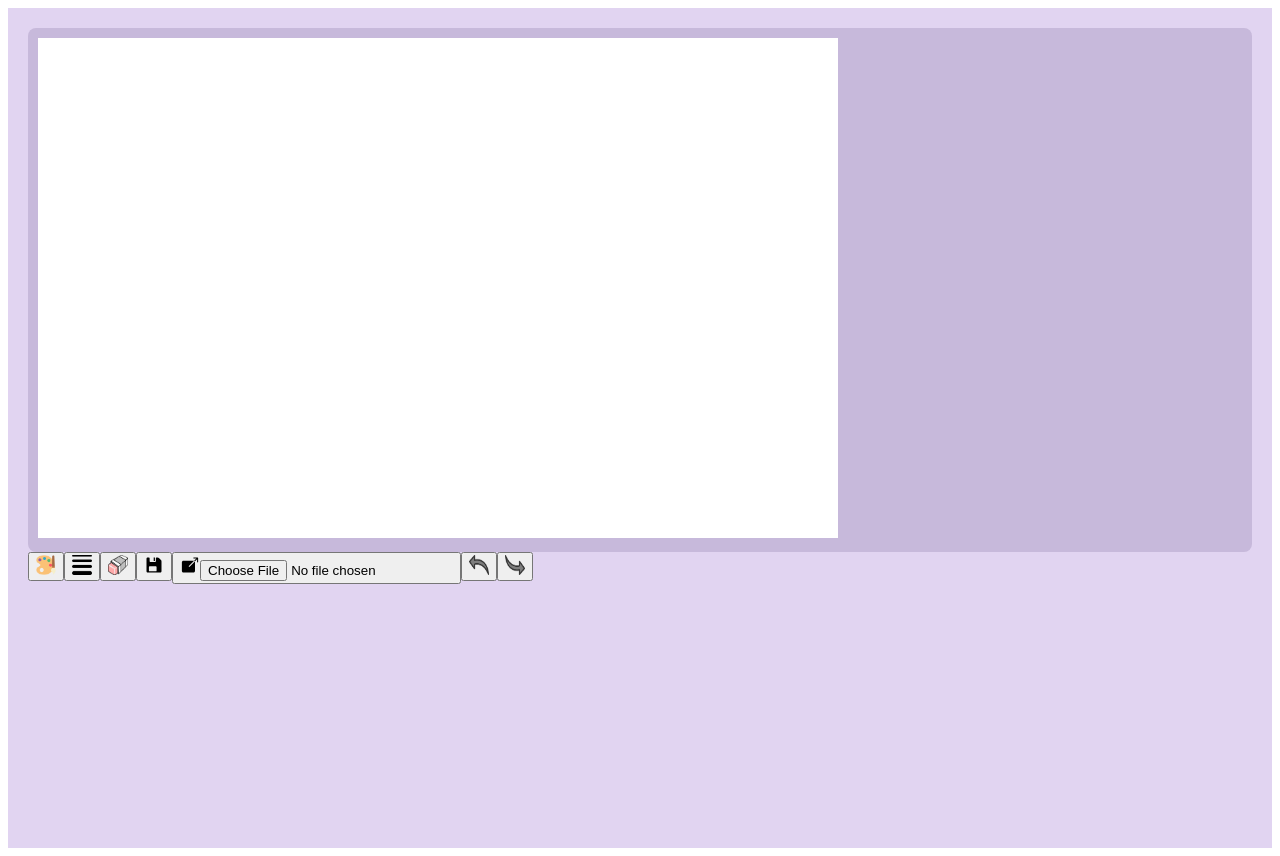
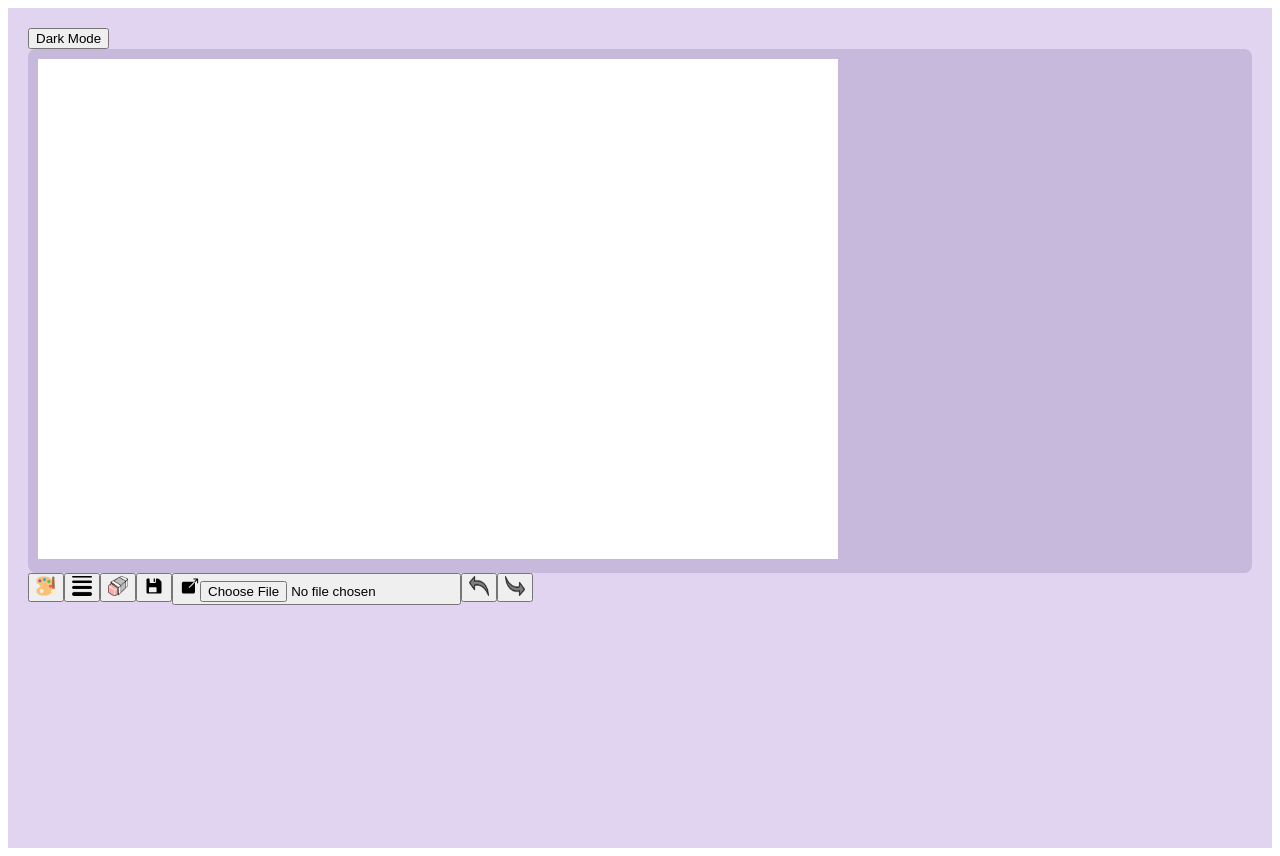
Before and after one commit to Niranshu-Mittal/agulousssip, a React (Vite) app in the folder src/renderer/: page / in a window 1280 px wide. Built offline with nearby package versions, Linux system fonts and the light colour scheme.

Commit message:
Refactor Home component, add dark mode toggle

```diff
--- a/src/renderer/src/components/Home.jsx
+++ b/src/renderer/src/components/Home.jsx
@@ -21,6 +21,7 @@ export default function Home() {
     const [eraserMode, setEraserMode] = useState(false)
     const [undoStack, setUndoStack] = useState([]) // Stack for undo
     const [redoStack, setRedoStack] = useState([]) // Stack for redo
+    const [darkMode, setDarkMode] = useState(false) // State for dark mode
 
     useEffect(() => {
         const canvas = canvasRef.current
@@ -232,16 +233,28 @@ export default function Home() {
         set_Color_Pallete_Menu_Active(false)
     }
 
+    const toggleDarkMode = () => {
+        setDarkMode(!darkMode)
+    }
+
     return (
-        <div>
-            <div className='grid items-center justify-items-center justify-center gap-5 relative' style={{ backgroundColor: '#e1d4f1', padding: '20px', height: '100vh' }}>
-                <div className='relative' style={{ backgroundColor: '#c7b9db', padding: '10px', borderRadius: '8px' }}>
+        <div className={darkMode ? 'dark' : ''}>
+            <div className='grid items-center justify-items-center justify-center gap-5 relative' style={{ backgroundColor: darkMode ? '#333' : '#e1d4f1', padding: '20px', height: '100vh' }}>
+                <div className='absolute top-0 right-0 m-4'>
+                    <Button
+                        className='w-15 h-15 bg-[#9b6ae0] hover:bg-[#7d4ec7] focus:bg-[#b083ed] active:bg-[#6e3fa5]'
+                        onClick={toggleDarkMode}
+                    >
+                        {darkMode ? 'Light Mode' : 'Dark Mode'}
+                    </Button>
+                </div>
+                <div className='relative' style={{ backgroundColor: darkMode ? '#555' : '#c7b9db', padding: '10px', borderRadius: '8px' }}>
                     <canvas
                         className='rounded-sm shadow-sm'
                         width={800}
                         height={500}
                         ref={canvasRef}
-                        style={{ backgroundColor: '#ffffff' }}
+                        style={{ backgroundColor: darkMode ? '#222' : '#ffffff' }}
                     >
                     </canvas>
                     {line_width_menu_active &&
@@ -314,15 +327,13 @@ export default function Home() {
                             className='w-15 h-15 bg-[#9b6ae0] hover:bg-[#7d4ec7] focus:bg-[#b083ed] active:bg-[#6e3fa5]'
                             onClick={handleUndo}
                         >
-                            <img src={undo_icon
-                            } width={20} height={20} alt="Undo" />
+                            <img src={undo_icon} width={20} height={20} alt="Undo" />
                         </Button>
                         <Button
                             className='w-15 h-15 bg-[#9b6ae0] hover:bg-[#7d4ec7] focus:bg-[#b083ed] active:bg-[#6e3fa5]'
                             onClick={handleRedo}
                         >
-                            <img src={redo_icon
-                            } width={20} height={20} alt="Redo" />
+                            <img src={redo_icon} width={20} height={20} alt="Redo" />
                         </Button>
                     </ButtonGroup>
                 </div>
```
